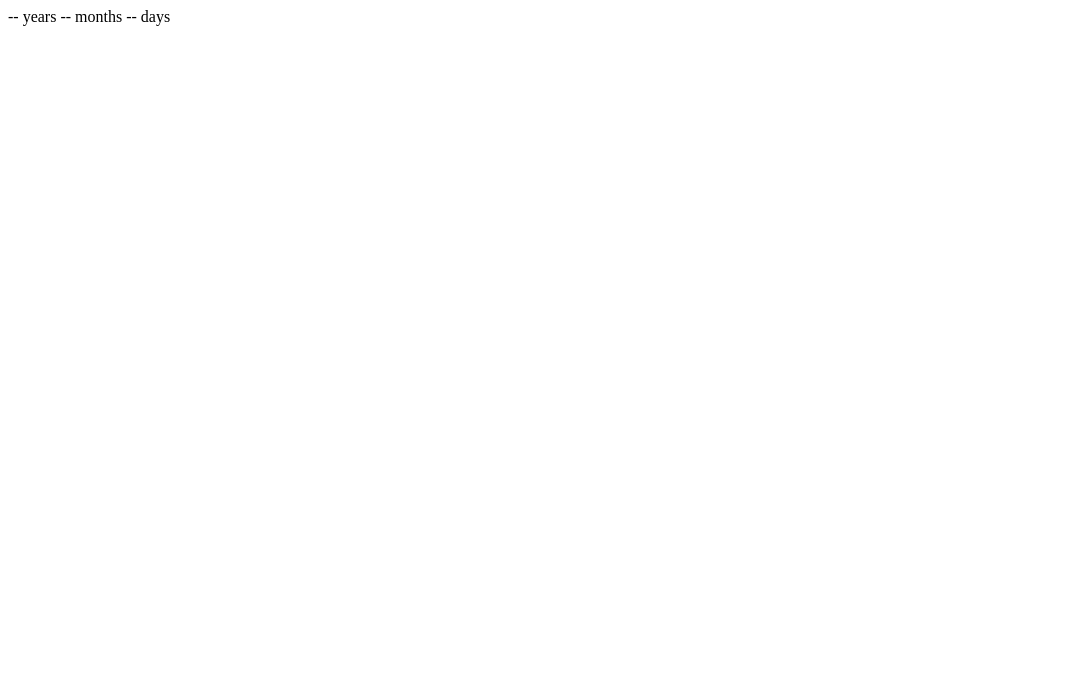
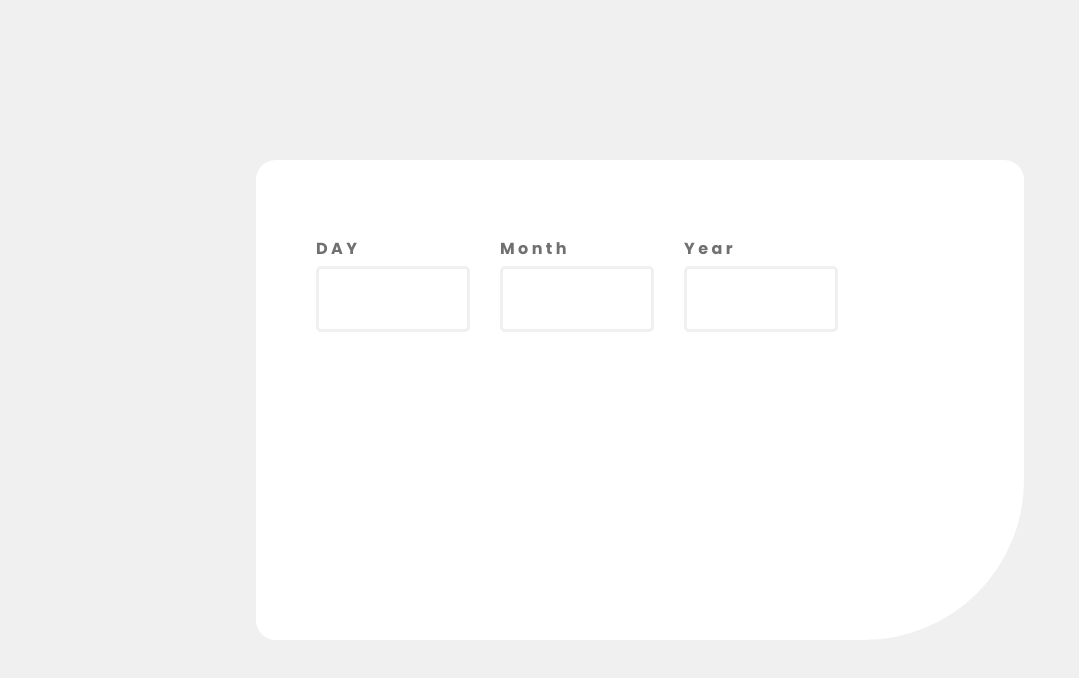
Before and after one commit to TovCrowe/Age-calculator, a plain HTML site: page index.html in a window 1280 px wide. Shown: the whole page, without its empty margins (0-1079 px from the left). Drawn offline with Linux system fonts and the light colour scheme; files that its build step writes are made by us from their sources.

Commit message:
Center the content and put forms on the dates to recieve

```diff
--- a/index.html
+++ b/index.html
@@ -5,7 +5,9 @@
   <meta name="viewport" content="width=device-width, initial-scale=1.0"> <!-- displays site properly based on user's device -->
   <link rel="stylesheet" href="/age-calculator-app-main/style/styles.css">
   <link rel="icon" type="image/png" sizes="32x32" href="./assets/images/favicon-32x32.png">
-
+  <link rel="preconnect" href="https://fonts.googleapis.com">
+  <link rel="preconnect" href="https://fonts.gstatic.com" crossorigin>
+  <link href="https://fonts.googleapis.com/css2?family=Poppins:ital,wght@0,700;1,400;1,800&display=swap" rel="stylesheet">
   <title>Frontend Mentor | Age calculator app</title>
 
   <!-- Feel free to remove these styles or customise in your own stylesheet 👍 -->
@@ -15,23 +17,24 @@
   </style>
 </head>
 <body>
+<section>
 
-  <div class="container">
-    <div class="dates">
-      <span
-
-      Month
-      MM
-
-      Year
-      YYYY
+    <div class="dates-inputs">
+        <form>
+          <p>D A Y</p>
+          <input type="text" name="date" id="date">
+        </form>
+        <form>
+          <p>M o n t h</p>
+          <input type="text" name="date" id="date">
+        </form>
+        <form>
+          <p>Y e a r</p>
+          <input type="text" name="date" id="date">
+        </form>
     </div>
 
-
-    -- years
-    -- months
-    -- days
-  </div>
+</section>
 
   <!--<div class="attribution">
     Challenge by <a href="https://www.frontendmentor.io?ref=challenge" target="_blank">Frontend Mentor</a>.
--- a/style/styles.css
+++ b/style/styles.css
@@ -0,0 +1,41 @@
+body{
+    font-family: 'Poppins', sans-serif;
+    height: 100vh;
+    margin: 0;
+    background-color: hsl(0, 0%, 94%);
+    display: flex;
+    justify-content: center;
+    align-items: center;
+}
+section {
+    background-color: white;
+    width: 60%;
+    height: 60%;
+    border-radius: 20px 20px 160px 20px;
+}
+.dates-inputs{
+    display: flex;
+    flex-direction: row;
+    align-items: center;
+    margin-top: 60px;
+    margin-left: 60px;
+}
+form{
+    margin-right: 30px;
+}
+p{
+    margin-bottom: 5px;
+    color: hsl(0, 1%, 44%)
+}
+input{
+    width: 140px;
+    height: 60px;
+    border: solid;
+    border-width: 3px;
+    border-radius: 5px;
+    border-color: hsl(0, 0%, 94%);
+    font-family: 'Poppins', sans-serif;
+    font-weight: 800;
+    font-size: 2em;
+    padding: 0px 4px 0 4px;
+}
```
